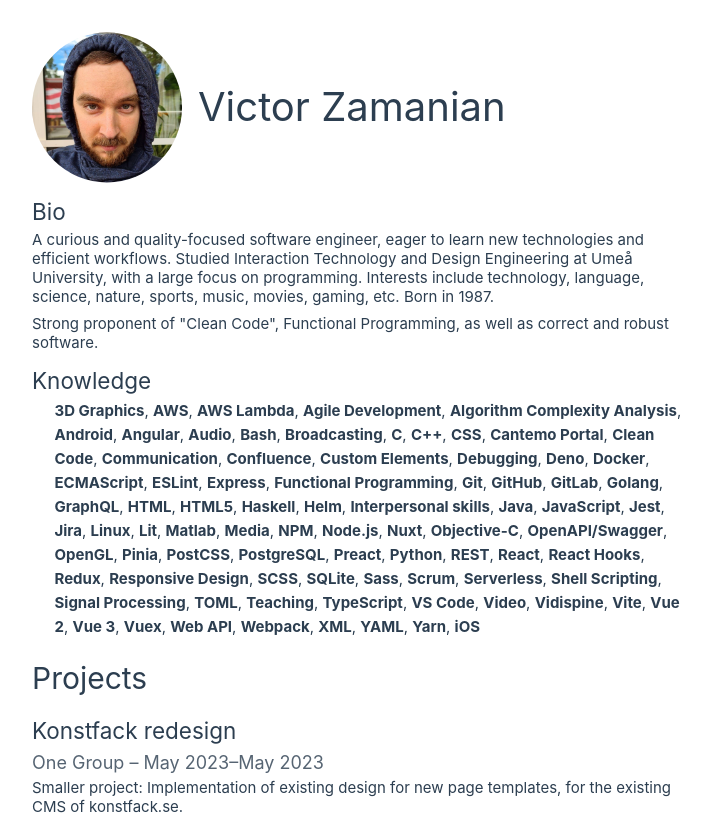
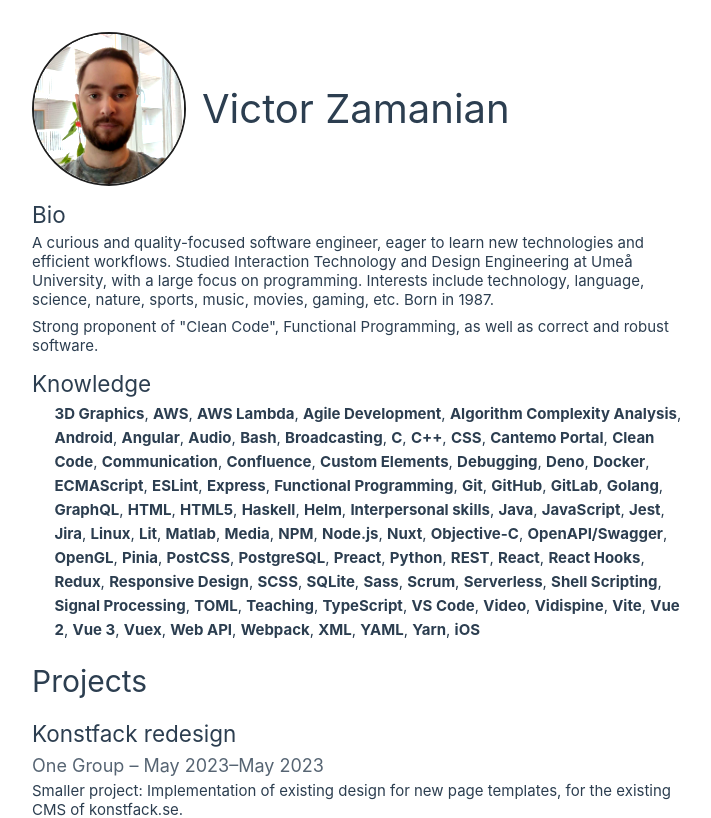
Before and after one commit to victorz/cv, a Vue app: page / in a window 1280 px wide. Shown: the top 818 px of the page, without its empty margins (280-991 px from the left). Built offline with nearby package versions, Linux system fonts and the light colour scheme.

Commit message:
Change profile picture.

```diff
--- a/src/App.vue
+++ b/src/App.vue
@@ -121,7 +121,10 @@ header > h1 {
 
 #bio-pic {
   width: 150px;
-  clip-path: circle();
+  border: 2px solid var(--vt-c-black-mute);
+  border-radius: 50%;
+  box-sizing: content-box;
+  filter: brightness(125%) contrast(125%);
 }
 
 h1 {
```
Also changed, not shown: src/assets/profile_pic.jpg.
